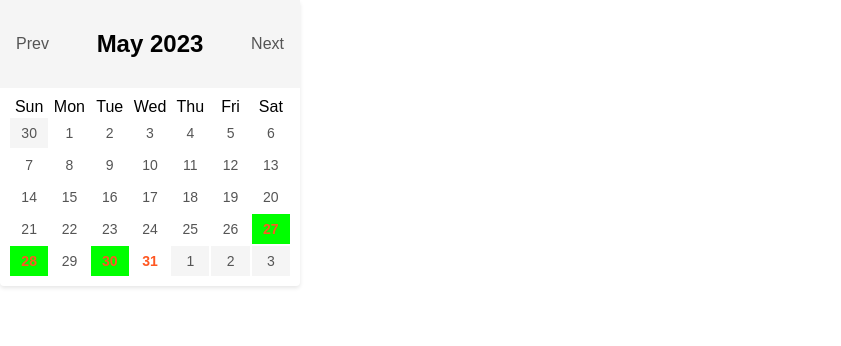
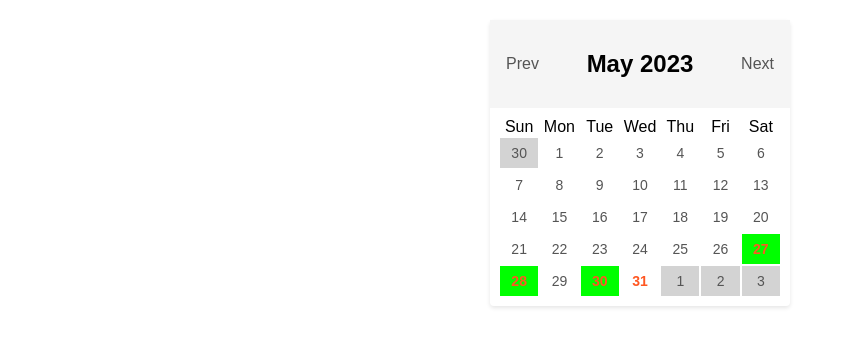
Before and after one commit to LarsKoning/IPMEDT4_React, a React (Create React App) app in the folder ipmedt4/: page / in a window 1280 px wide. Shown: the top 346 px of the page, without its empty margins (0-841 px from the left). Built offline with nearby package versions, Linux system fonts and the light colour scheme.

Commit message:
Update calender.css

```diff
--- a/ipmedt4/src/styles/calender.css
+++ b/ipmedt4/src/styles/calender.css
@@ -4,6 +4,8 @@
   background-color: #fff;
   box-shadow: 0 2px 4px rgba(0, 0, 0, 0.1);
   border-radius: 4px;
+  margin: auto;
+  margin-top: 20px;
 }
 
 .calendar-header {
@@ -36,7 +38,7 @@
   height: 30px;
   font-size: 14px;
   color: #555;
-  background-color: #f5f5f5;
+  background-color: lightgray;
   cursor: pointer;
 }
 
```
